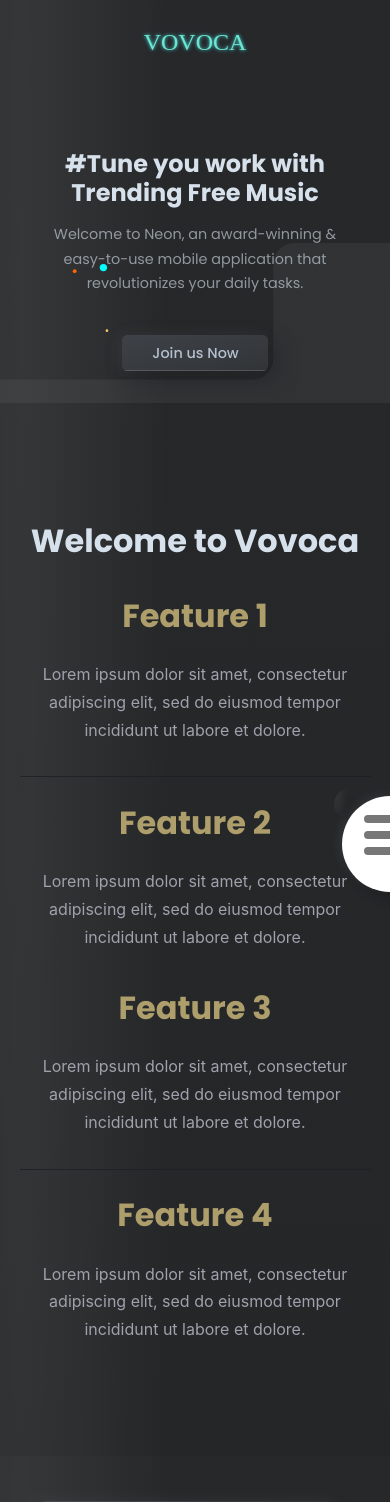
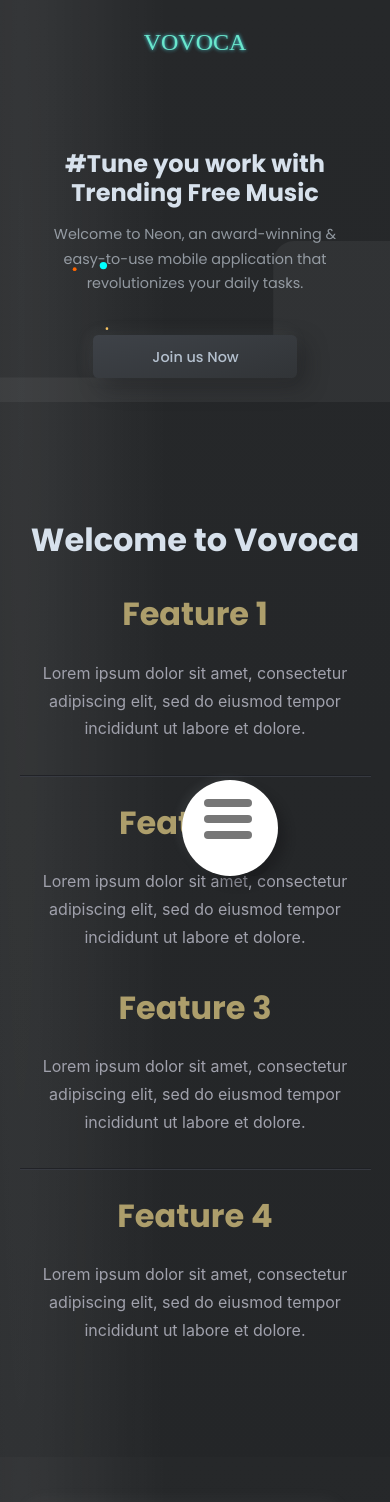
Before and after one commit to varun-singhh/vovoca, a Next.js app: page / in a window 390 px wide. Shown: the top 1502 px of the page. Built offline with nearby package versions, Linux system fonts and the light colour scheme; a web font is replaced by a local one.

Commit message:
Mobile styling Fixed

```diff
--- a/components/homepage/About/About.jsx
+++ b/components/homepage/About/About.jsx
@@ -16,7 +16,7 @@ const About=()=>{
                                 incididunt ut labore et dolore.</p>
                             </div>
                         </div>
-                        <hr></hr>
+                        <hr className="divider"></hr>
                         <div className={style.feature}>
                         <div className={style.feature__heading}>
                                 <h1>Feature 2</h1>
@@ -38,7 +38,7 @@ const About=()=>{
                                 incididunt ut labore et dolore.</p>
                             </div>
                         </div>
-                        <hr></hr>
+                        <hr className="divider"></hr>
                         <div className={style.feature}>
                         <div className={style.feature__heading}>
                                 <h1>Feature 4</h1>
--- a/components/homepage/Footer/Footer.jsx
+++ b/components/homepage/Footer/Footer.jsx
@@ -74,7 +74,7 @@ const Footer = () => {
                                 </div>
 
                             </div>
-                            <hr className={style.divider}></hr>
+                            <hr className="divider"></hr>
                             <div className={style.rights}>
                                 <p>© DevBucket 2021. All rights reserved</p>
                             </div>
--- a/components/homepage/Footer/Footer.module.css
+++ b/components/homepage/Footer/Footer.module.css
@@ -81,6 +81,7 @@
     width: 92%;
     height: 200%;
     font-family: 'Poppins', sans-serif !important;
+    border: 0.05rem solid gray;
   }
   .inputs > input {
     background-image: linear-gradient(166deg, #2c2d2f 0% 100%),
@@ -99,7 +100,7 @@
     color: #d7e1ec;
     background-color: #2c2d2f;
     background-clip: padding-box;
-    border: 1px solid transparent;
+    border: 0.05rem solid gray;
     border-radius: 0.625rem;
     transition: border-color 0.15s ease-in-out, box-shadow 0.15s ease-in-out;
     resize: none;
@@ -327,20 +328,22 @@
       display: none;
     }
     .inputs > input{
-      width: 100%;
+      width: 90%;
+      margin-top: 2%;
     }
     .mssg__input,
     .feild__input {
-      width: 100%;
+      width: 90%;
+      margin-right: 2%;
     }
     .subscribe__btn {
       margin-left: 5%;
       margin-right: 2%;
       line-height: 0.9;
       font-size: 0.9rem;
-      width: 50%;
+      width: 80%;
       padding: 4%;
-      margin-top: 20%;
+      margin-top: 3%;
       border-radius: 0.325rem;
     }
     .get__the__app > h4,
@@ -358,4 +361,10 @@
       margin-right: 0px;
       margin-left: 0px;
     }
+    .contact__box {
+      padding: 1.875rem;
+      border: 1px solid transparent;
+      border-radius: 1.25rem;
+      margin-right: 1%;
+    }
   }
--- a/components/homepage/Guest/Guest.jsx
+++ b/components/homepage/Guest/Guest.jsx
@@ -8,7 +8,7 @@ const Guest = () => {
         <div className={[style.guest__chart, style.mobile__chart].join(' ')}>
           <div className={style.pricing__body}>
           <h1 className={style.trend__heading}>New Arrival</h1>
-            <hr className={style.divider}/>
+            <hr className="divider"/>
             <div className={style.song__box}>
               <div
                 className={style.music__cover}
@@ -44,7 +44,7 @@ const Guest = () => {
 
           <div className={style.pricing__body}>
             <h1 className={style.trend__heading}>Trending</h1>
-          <hr className={style.divider} />
+          <hr className="divider" />
             <div className={style.song__box}>
               <div
               className={style.music__cover}
@@ -80,7 +80,7 @@ const Guest = () => {
 
           <div className={style.pricing__body}>
           <h1 className={style.trend__heading}>Popular</h1>
-            <hr className={style.divider}/>
+            <hr className="divider"/>
             <div className={style.song__box}>
               <div
                 className={style.music__cover}
--- a/components/homepage/Header/Header.module.css
+++ b/components/homepage/Header/Header.module.css
@@ -107,8 +107,9 @@
       display: none;
     }
     .btn {
-      width: 50%;
-      margin-bottom: 5%;
+      padding: 5%;
+      width: 70%;
+      margin-bottom: 2%;
     }
   }
   @font-face {
--- a/components/homepage/Navbar/Navbar.module.css
+++ b/components/homepage/Navbar/Navbar.module.css
@@ -148,8 +148,8 @@
     }
     .navigation__button {
       position: fixed;
-      bottom: -3rem;
-      right: -3rem;
+      bottom: -2rem;
+      right: 7rem;
       width: 6rem;
       height: 6rem;
       border-radius: 50%;
@@ -163,8 +163,8 @@
     }
     .navigation__background {
       position: fixed;
-      bottom: 1.5rem;
-      right: 1.5rem;
+      bottom: -2rem;
+      right: 7.5rem;
       width: 2rem;
       height: 2rem;
       border-radius: 50%;
```
